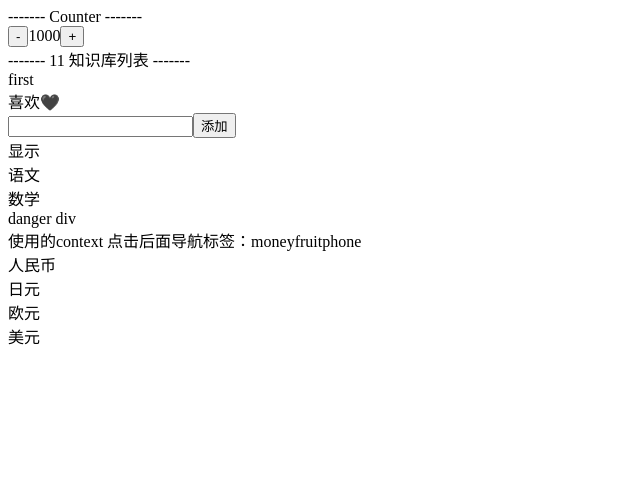
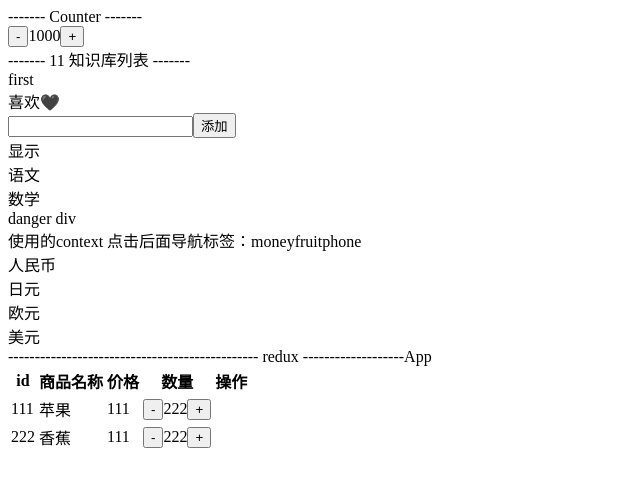
Before and after one commit to ngm-Irelia/reactstudy, a React (Create React App) app: page / in a window 1280 px wide. Shown: the top 486 px of the page, without its empty margins (0-640 px from the left). Built offline with nearby package versions, Linux system fonts and the light colour scheme.

Commit message:
使用react-redux

```diff
--- a/package.json
+++ b/package.json
@@ -7,7 +7,9 @@
     "prop-types": "^15.7.2",
     "react": "^16.8.6",
     "react-dom": "^16.8.6",
-    "react-scripts": "3.0.1"
+    "react-redux": "^7.1.0",
+    "react-scripts": "3.0.1",
+    "redux": "^4.0.4"
   },
   "scripts": {
     "start": "react-scripts start",
--- a/src/App.js
+++ b/src/App.js
@@ -1,6 +1,6 @@
 import React from 'react';
 
-import {Header, Lisk, TodoInput, Counter, Website} from './components/index';
+import {Header, Lisk, TodoInput, Counter, Website, CarList} from './components/index';
 
 class App extends React.Component {
 
@@ -64,6 +64,10 @@ class App extends React.Component {
 
         <Website ></Website>
 
+        ----------------------------------------------- redux -------------------App
+
+
+        <CarList />
 
 
       </div>
--- /dev/null
+++ b/src/components/CarList/index.js
@@ -0,0 +1,61 @@
+import React, { Component } from 'react';
+
+import { connect } from 'react-redux';
+
+import { actionCreators } from './store';
+
+class CarList extends Component {
+
+  render (){
+
+    return (
+      <table>
+        <thead>
+          <tr>
+            <th>id</th>
+            <th>商品名称</th>
+            <th>价格</th>
+            <th>数量</th>
+            <th>操作</th>
+          </tr>
+        </thead>
+        <tbody>
+          {
+            this.props.carList.map( (item)=>{
+
+              return (
+                <tr key={item.id}>
+                  <td>{item.id}</td>
+                  <td>{item.name}</td>
+                  <td>{item.price}</td>
+                  <td>
+                    <button onClick={this.props.decrement.bind(this,item.id,item.number)}>-</button>
+                    {item.number}
+                    <button onClick={this.props.increment.bind(this,item.id,item.number)}>+</button>
+                  </td>
+                </tr>
+              )
+            })
+          }
+        </tbody>
+      </table>
+    )
+  }
+}
+
+const mapStateToProps = (state)=>{
+  return {
+    carList:state.carList
+  }
+}
+
+const mapDispatchToProps = dispatch => {
+  return {
+    increment: (id,cc) => {
+      dispatch(actionCreators.increment(id))
+    },
+    decrement: (id) => dispatch(actionCreators.decrement(id))
+  }
+}
+
+export default connect(mapStateToProps,mapDispatchToProps)(CarList)
--- /dev/null
+++ b/src/components/CarList/store/actionCreators.js
@@ -0,0 +1,33 @@
+/* 统一存放action */
+import { CART_INCREMENT, CART_DECREMENT } from './actionTypes';
+import axios from 'axios';
+
+export const increment = (id) => ({
+	type: CART_INCREMENT,
+	id:id
+})
+
+export const decrement = (id) => ({
+  type: CART_DECREMENT,
+	id:id
+})
+
+/* const initListAction = (res) => ({
+  type: INIT_LIST_ACTION,
+  value:res.data
+})
+
+export const getTodoList = () => {
+	return (dispatch)=>{ //combineReducers的作用，不用使用store.dispatch
+		axios.get('./headerList.json').then( (res)=>{
+			console.log(res);
+			const action = initListAction(res);
+			dispatch(action);
+    }).catch( (res)=>{
+			console.log("catch--- ");
+
+			const action = initListAction(["hello", "axios", "ngm"]);
+			dispatch(action);
+		})
+	}
+} */
--- /dev/null
+++ b/src/components/CarList/store/actionTypes.js
@@ -0,0 +1,5 @@
+// 在这里面统一定义 action的type；
+
+export const CART_INCREMENT = "cart-increment";
+
+export const CART_DECREMENT = "cart-decrement";
--- /dev/null
+++ b/src/components/CarList/store/index.js
@@ -0,0 +1,8 @@
+//整个store的出口文件
+import reducer from './reducer';
+
+import * as actionCreators from './actionCreators';
+
+import * as actionTypes from './actionTypes';
+
+export { reducer, actionCreators, actionTypes };
--- /dev/null
+++ b/src/components/CarList/store/reducer.js
@@ -0,0 +1,47 @@
+import { CART_INCREMENT, CART_DECREMENT } from './actionTypes'
+
+const initState = [
+  {
+    id:111,
+    name:"苹果",
+    price:"111",
+    number:222
+  },
+  {
+    id:222,
+    name:"香蕉",
+    price:"111",
+    number:222
+  }
+];
+
+export default( (state = initState, action)=>{
+
+  if(action.type === CART_INCREMENT){
+    const newState = JSON.parse( JSON.stringify(state));
+
+    newState.forEach(element => {
+      if(element.id === action.id){
+        element.number++;
+      }
+    });
+
+    return newState;
+  }
+
+
+  if(action.type === CART_DECREMENT){
+    const newState = JSON.parse( JSON.stringify(state));
+
+    newState.forEach(element => {
+      if(element.id === action.id){
+        element.number--;
+      }
+    });
+
+    return newState;
+  }
+
+  return state;
+
+})
--- a/src/components/index.js
+++ b/src/components/index.js
@@ -3,10 +3,12 @@ import Lisk from './Lisk';
 import TodoInput from './TodoInput';
 import Counter from './Counter';
 import Website from './Website';
+import CarList from './CarList';
 export {
   Header,
   Lisk,
   TodoInput,
   Counter,
-  Website
+  Website,
+  CarList
 }
--- a/src/index.js
+++ b/src/index.js
@@ -1,5 +1,13 @@
 import React from 'react';
 import ReactDOM from 'react-dom';
+import { Provider } from 'react-redux';
+
 import App from './App';
+import store from './store';
 
-ReactDOM.render(<App />, document.getElementById('root'));
+ReactDOM.render(
+  <Provider store={store}>
+    <App />
+  </Provider>,
+  document.getElementById('root')
+);
--- /dev/null
+++ b/src/reducers/index.js
@@ -0,0 +1,7 @@
+import { combineReducers }  from 'redux';
+
+import {reducer as carList} from '../components/CarList/store';
+
+export default combineReducers({
+  carList
+})
--- /dev/null
+++ b/src/store.js
@@ -0,0 +1,5 @@
+import { createStore } from 'redux';
+
+import rootReducer from './reducers';
+
+export default createStore(rootReducer)
```
Also changed, not shown: 2 other files (tests, documents, lock files or other folders).
